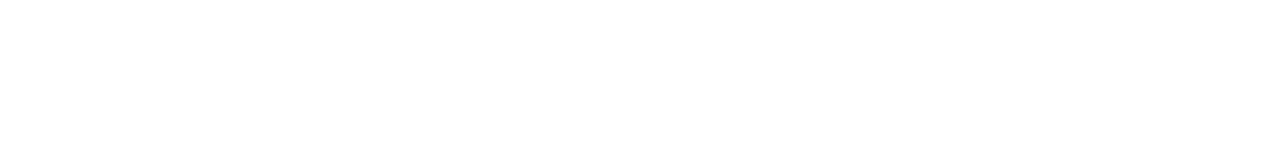
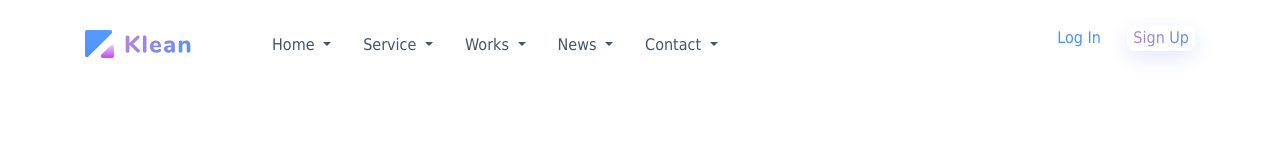
Before and after one commit to Slaggery/otus, a plain HTML site: page index.html in a window 1280 px wide. Drawn offline with Linux system fonts and the light colour scheme.

Commit message:
lesson-4 added img logo and header structure

```diff
--- a/index.html
+++ b/index.html
@@ -4,14 +4,60 @@
 <head>
     <meta charset="UTF-8">
     <meta http-equiv="X-UA-Compatible" content="IE=edge">
-    <meta name="viewport" content="width=device-width, initial-scale=1.0">
-    <title>Document</title>
+    <meta name="viewport" content="width=device-width, initial-scale=1, shrink-to-fit=no">
+    <title>Lesson-4, bootstrap</title>
     <link rel="stylesheet" href="css/normalize.css">
+    <link rel="stylesheet" href="bootstrap/css/bootstrap-reboot.min.css">
+    <link rel="stylesheet" href="bootstrap/css/bootstrap.min.css">
     <link rel="stylesheet" href="css/style.css">
 </head>
 
 <body>
-
+    <section class="container">
+        <header class="header">
+        <div class="justify-content-between d-flex flex-row bd-highlight mb-2">
+            <div class="d-flex">
+                <img src="img/Logo.svg" alt="logo">
+                <ul class="nav navbar-light">
+                    <li class="nav-item dropdown">
+                        <a class="nav-link dropdown-toggle" href="#" role="button" data-toggle="dropdown"
+                           aria-haspopup="true" aria-expanded="false">
+                            Home
+                        </a>
+                    </li>
+                    <li class="nav-item dropdown">
+                        <a class="nav-link dropdown-toggle" href="#" role="button" data-toggle="dropdown"
+                           aria-haspopup="true" aria-expanded="false">
+                            Service
+                        </a>
+                    </li>
+                    <li class="nav-item dropdown">
+                        <a class="nav-link dropdown-toggle" href="#" role="button" data-toggle="dropdown"
+                           aria-haspopup="true" aria-expanded="false">
+                            Works
+                        </a>
+                    </li>
+                    <li class="nav-item dropdown">
+                        <a class="nav-link dropdown-toggle" href="#" role="button" data-toggle="dropdown"
+                           aria-haspopup="true" aria-expanded="false">
+                            News
+                        </a>
+                    </li>
+                    <li class="nav-item dropdown">
+                        <a class="nav-link dropdown-toggle" href="#" role="button" data-toggle="dropdown"
+                           aria-haspopup="true" aria-expanded="false">
+                            Contact
+                        </a>
+                    </li>
+                </ul>
+            </div>
+            <div>
+                <button class="btn-log">Log In</button>
+                <button class="btn-sign">Sign Up</button>
+            </div>
+        </div>
+    </header>
+</section>
 </body>
 
 </html>
```
Also changed, not shown: img/Logo.svg (added).
